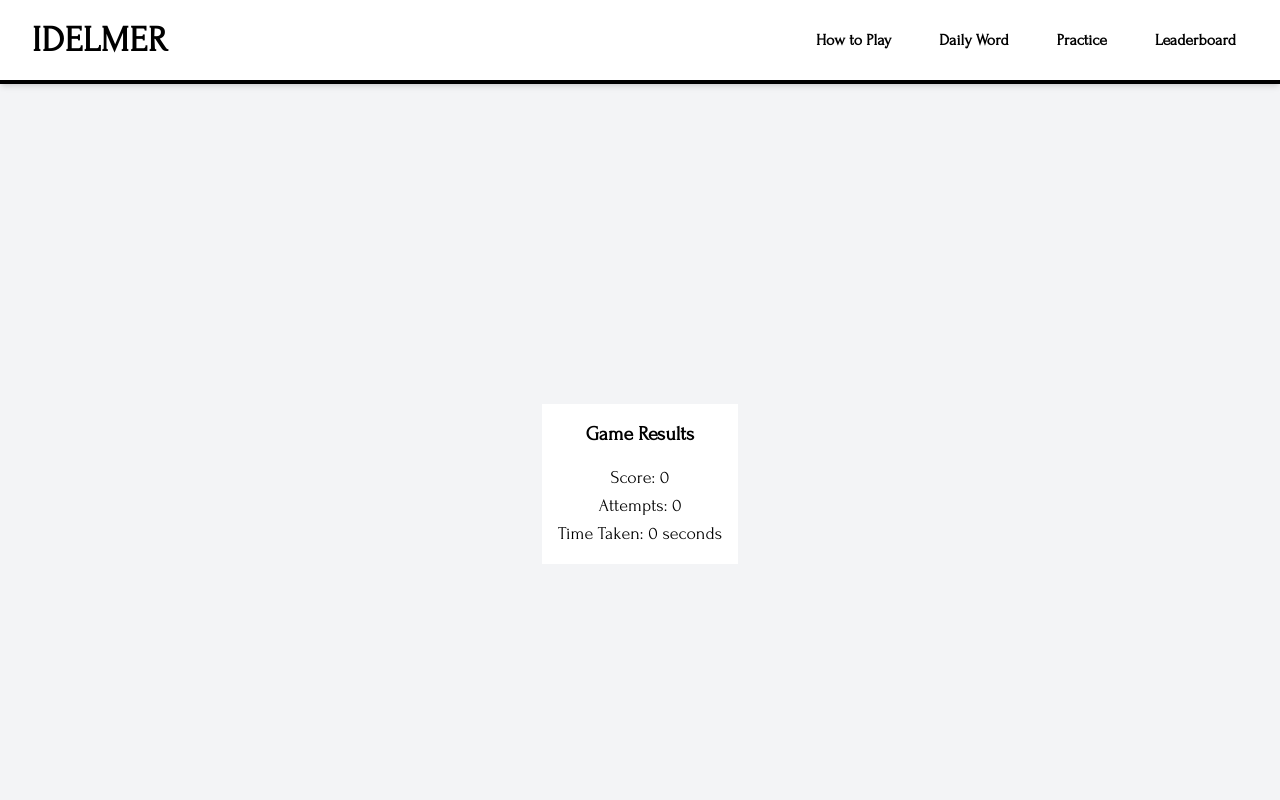
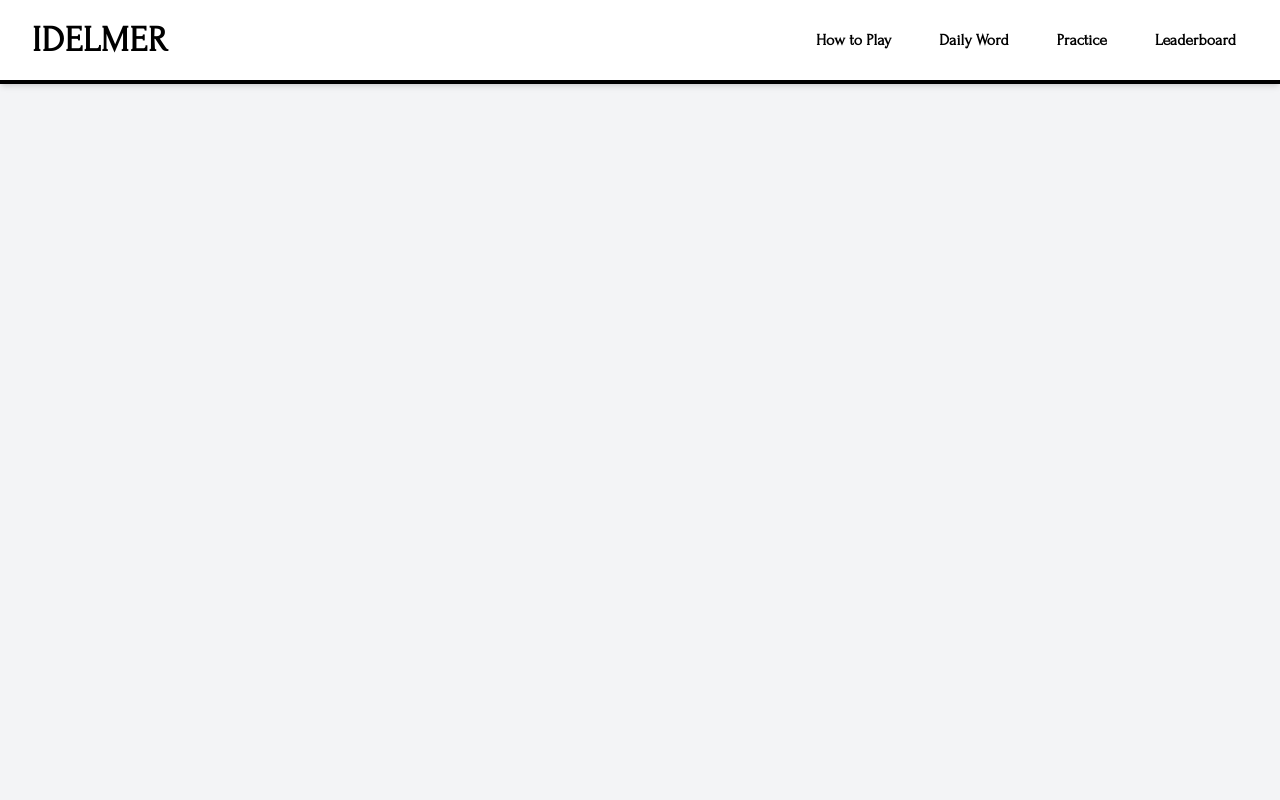
Before and after one commit to pabloasc/idelmer, a Next.js app: page /share in a window 1280 px wide. Shown: the top 800 px of the page. Built offline with nearby package versions, Linux system fonts and the light colour scheme; no server answers; a web font is replaced by a local one.

Commit message:
generate share image when data is loaded

```diff
--- a/src/app/share/page.tsx
+++ b/src/app/share/page.tsx
@@ -1,6 +1,6 @@
 "use client";
 
-import React, { useEffect, useState } from 'react';
+import React, { Suspense, useEffect, useState } from 'react';
 import { toJpeg } from 'html-to-image';
 import { createClient } from '@supabase/supabase-js';
 
@@ -8,15 +8,41 @@ const supabaseUrl = process.env.NEXT_PUBLIC_SUPABASE_URL!;
 const supabaseKey = process.env.NEXT_PUBLIC_SUPABASE_ANON_KEY!;
 const supabase = createClient(supabaseUrl, supabaseKey);
 
+const GameScores = ({ gameData }: { gameData: { score: number, attempts: number, timeTaken: number } }) => (
+  <div id="shareable-image" className="bg-white p-4 font-forum text-center">
+    <h1 className="text-xl font-bold mb-4">Game Results</h1>
+    <p className="text-lg">Score: {gameData.score}</p>
+    <p className="text-lg">Attempts: {gameData.attempts}</p>
+    <p className="text-lg">Time Taken: {gameData.timeTaken} seconds</p>
+  </div>
+);
+
 const SharePage = () => {
-  const [gameData, setGameData] = useState({ score: 0, attempts: 0, timeTaken: 0 });
+  const [gameData, setGameData] = useState<{ score: number, attempts: number, timeTaken: number } | null>(null);
   const [imageUrl, setImageUrl] = useState<string | null>(null);
 
   useEffect(() => {
     const storedGameData = localStorage.getItem('gameData');
     if (storedGameData) {
-      setGameData(JSON.parse(storedGameData));
+      const parsedData = JSON.parse(storedGameData);
+      setGameData(parsedData);
     }
+  }, []);
+
+  useEffect(() => {
+    if (gameData) {
+      const node = document.getElementById('shareable-image');
+      if (node) {
+        toJpeg(node)
+          .then((dataUrl) => {
+            uploadImage(dataUrl);
+          })
+          .catch((error) => {
+            console.error('Error generating image:', error);
+          });
+      }
+    }
+  }, [gameData]);
 
   const getUserId = async () => {
     const { data: { user }, error } = await supabase.auth.getUser();
@@ -46,18 +72,6 @@ const SharePage = () => {
     }
   };
 
-    const node = document.getElementById('shareable-image');
-    if (node) {
-      toJpeg(node)
-        .then((dataUrl) => {
-          uploadImage(dataUrl);
-        })
-        .catch((error) => {
-          console.error('Error generating image:', error);
-        });
-    }
-  }, []);
-
   return (
     <div className="flex flex-col justify-center items-center min-h-screen bg-gray-100">
       {imageUrl ? (
@@ -79,12 +93,9 @@ const SharePage = () => {
           </div>
         </>
       ) : (
-        <div id="shareable-image" className="bg-white p-4 font-forum text-center">
-          <h1 className="text-xl font-bold mb-4">Game Results</h1>
-          <p className="text-lg">Score: {gameData.score}</p>
-          <p className="text-lg">Attempts: {gameData.attempts}</p>
-          <p className="text-lg">Time Taken: {gameData.timeTaken} seconds</p>
-        </div>
+        <Suspense fallback={<div>Loading...</div>}>
+          {gameData && <GameScores gameData={gameData} />}
+        </Suspense>
       )}
     </div>
   );
```
Lines whose indentation alone changed are shown as unchanged.
